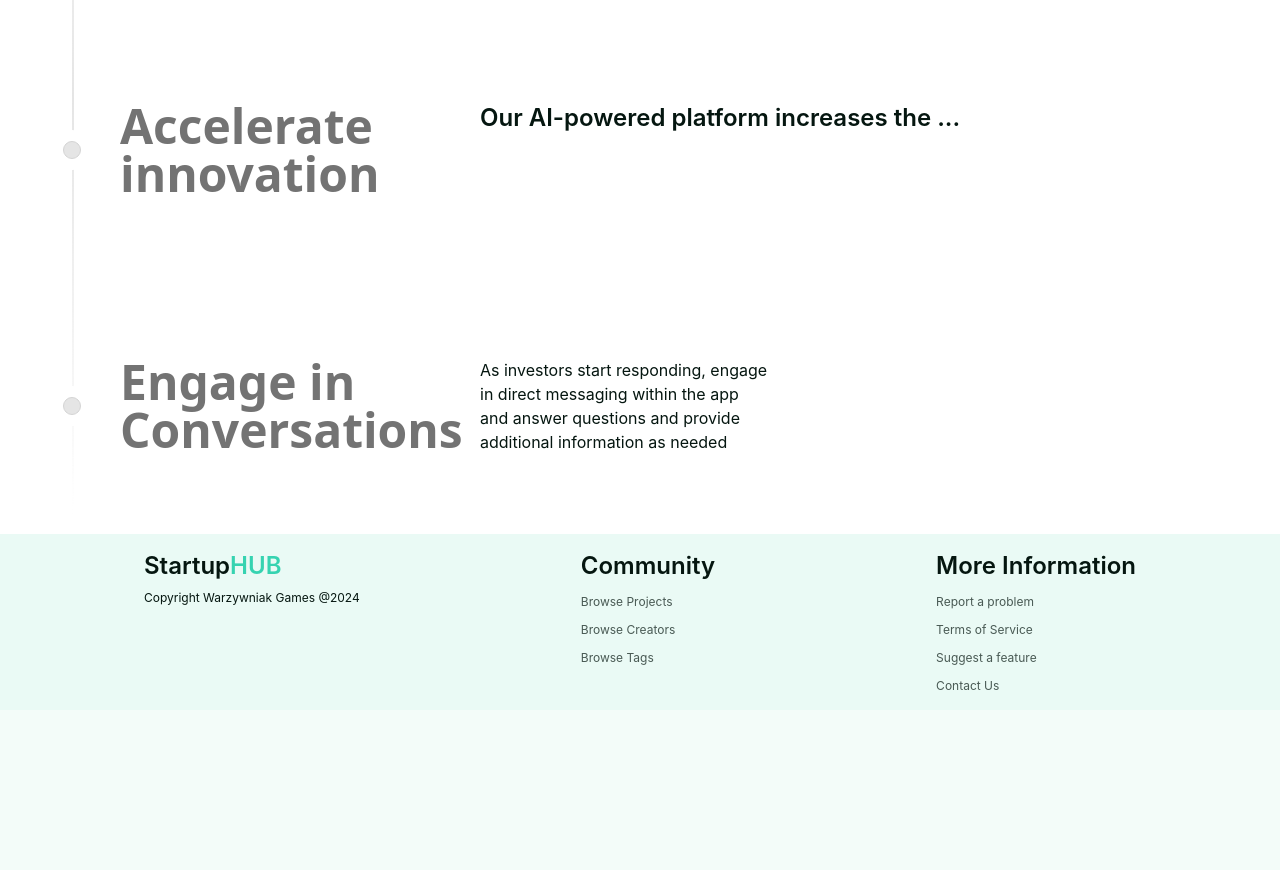
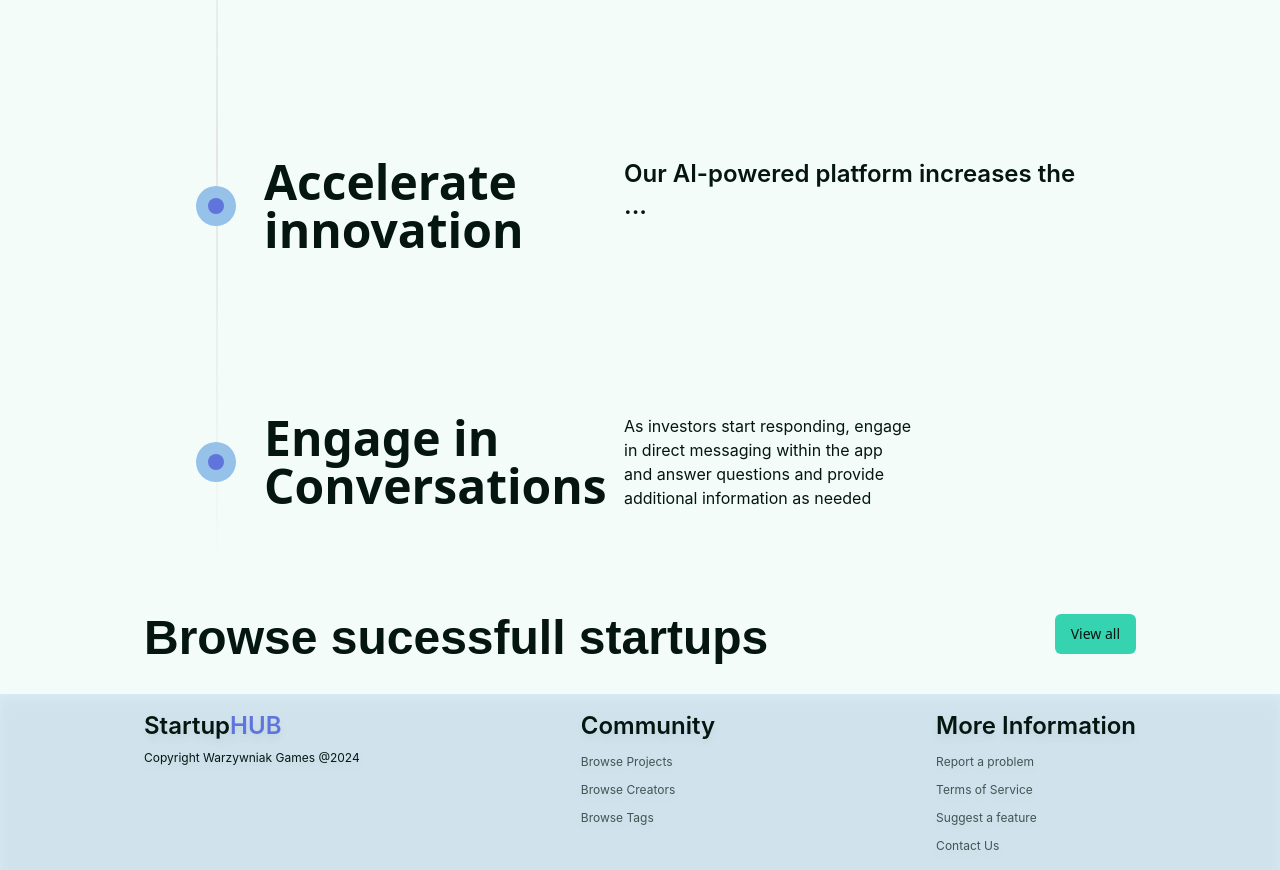
Before and after one commit to Warzywniak-Industries/NextJSApp, a Next.js app: page / in a window 1280 px wide. Shown: the part 960-1830 px from the top of the page. Before the commit the page ends 1670 px from the top, so only its background shows below. Built offline with nearby package versions, Linux system fonts and the light colour scheme.

Commit message:
Chore: Small style fixes on landing page

```diff
--- a/app/layout.tsx
+++ b/app/layout.tsx
@@ -17,7 +17,7 @@ export default function RootLayout({
   return (
     <html lang="en">
       <body
-        className="flex flex-col w-full min-h-[100vh] antialiased"
+        className="flex flex-col w-full min-h-[100vh] antialiased gap-y-8"
       >
         <Navbar />
         {children}
--- a/app/page.tsx
+++ b/app/page.tsx
@@ -2,12 +2,14 @@
 
 import HeroBanner from "@/components/HeroBanner";
 import LadingPageTimeline from "@/components/Timeline";
+import PostCarousel from "@/components/PostCarousel";
 
 export default function Home() {
   return (
-    <div className="flex flex-col">
+    <div className="flex flex-col gap-y-6">
       <HeroBanner/>
       <LadingPageTimeline/>
+      <PostCarousel />
     </div>
   );
 }
--- /dev/null
+++ b/components/PostCarousel.tsx
@@ -0,0 +1,17 @@
+"use client";
+
+import { Button } from "@/components/ui/button";
+
+export default function PostCarousel() {
+    return (
+        <div className="flex flex-col px-8 md:px-[11.25%]">
+            <div className="flex flex-row justify-between">
+                <h2 className="boldheader3">Browse sucessfull startups</h2>
+                <Button className="text-text boldtext">View all</Button>
+            </div>
+            <div>
+
+            </div>
+        </div>
+    );
+};
--- a/components/Timeline.tsx
+++ b/components/Timeline.tsx
@@ -30,7 +30,7 @@ export default function LadingPageTimeline() {
             title: "Accelerate innovation",
             content: (
                 <div className="flex flex-col">
-                    <h3 className="text-text semiboldheader3">Our AI-powered platform increases the ...</h3>
+                    <h3 className="semiboldheader3">Our AI-powered platform increases the ...</h3>
                 </div>
             )
         },
@@ -38,14 +38,14 @@ export default function LadingPageTimeline() {
             title: "Engage in Conversations",
             content: (
                 <div className="flex flex-col max-w-72">
-                    <h3 className="text-text basetext">As investors start responding, engage in direct messaging within the app and answer questions and provide additional information as needed</h3>
+                    <h3 className="basetext">As investors start responding, engage in direct messaging within the app and answer questions and provide additional information as needed</h3>
                 </div>
             )
         }
     ]
 
     return (
-        <div className="flex flex-col w-full justify-center">
+        <div className="flex flex-col w-full justify-center px-8 md:px-[11.25%]">
             <Timeline data={TimeLineContent}/>
         </div>
     );
--- a/components/ui/Footer.tsx
+++ b/components/ui/Footer.tsx
@@ -4,9 +4,9 @@ import { FooterLinks } from "@/constants/Navigation";
 
 const Footer: React.FC = () => {
     return (
-        <footer className="flex flex-row justify-between w-full px-8 md:px-[11.25%] bg-foreground_secondary py-4 mt-auto">
+        <footer className="flex flex-row justify-between w-full px-8 md:px-[11.25%] bg-[#96c1e9]/30 shadow-text drop-shadow-lg py-4 mt-auto">
             <div className="flex flex-col gap-y-2">
-                <h2 className="semiboldheader3">Startup<span className="text-primary">HUB</span></h2>
+                <h2 className="semiboldheader3">Startup<span className="text-accent">HUB</span></h2>
                 <p className="footertext">Copyright Warzywniak Games @2024</p>
             </div>
             {FooterLinks.map((link, index) => (
--- a/components/ui/Navbar.tsx
+++ b/components/ui/Navbar.tsx
@@ -7,13 +7,13 @@ import { NavLinks } from "@/constants/Navigation";
 
 const Navbar: React.FC = () => {
     return (
-        <nav className="flex flex-row justify-between w-full px-8 md:px-[11.25%] py-4 bg-foreground_secondary">
-            <p className="semiboldheader2">Startup<span className="text-primary">HUB</span></p>
+        <nav className="flex flex-row justify-between w-full px-8 md:px-[11.25%] py-4 bg-[#96c1e9]/30 shadow-text drop-shadow-lg">
+            <p className="semiboldheader2">Startup<span className="text-accent">HUB</span></p>
             <div className="flex flex-row gap-x-10">
                 {NavLinks.map((link, index) => (
-                    <Link key={index} href={link.path} className="semiboldheader4 cursor-pointer opacity-70 hover:opacity-100">
-                        {link.label}
-                    </Link>
+                <Link key={index} href={link.path} className="semiboldheader4 cursor-pointer opacity-70 hover:opacity-100">
+                    {link.label}
+                </Link>
                 ))}
             </div>
         </nav>
--- a/components/ui/timeline.tsx
+++ b/components/ui/timeline.tsx
@@ -34,7 +34,7 @@ export const Timeline = ({ data }: { data: TimelineEntry[] }) => {
 
   return (
     <div
-      className="w-full bg-white dark:bg-neutral-950 font-sans md:px-10"
+      className="w-full dark:bg-neutral-950 font-sans md:px-10"
       ref={containerRef}
     >
       <div className="max-w-7xl mx-auto py-20 px-4 md:px-8 lg:px-10">
@@ -50,19 +50,19 @@ export const Timeline = ({ data }: { data: TimelineEntry[] }) => {
         {data.map((item, index) => (
           <div
             key={index}
-            className="flex justify-start pt-10 md:pt-40 md:gap-10"
+            className="flex justify-start pt-10 md:pt-40 gap-y-8 md:gap-10"
           >
-            <div className="sticky flex flex-col md:flex-row z-40 items-center top-40 self-start max-w-xs lg:max-w-sm md:w-full">
-              <div className="h-10 absolute left-3 md:left-3 w-10 rounded-full bg-white dark:bg-black flex items-center justify-center">
-                <div className="h-4 w-4 rounded-full bg-neutral-200 dark:bg-neutral-800 border border-neutral-300 dark:border-neutral-700 p-2" />
+            <div className="hidden sticky md:flex flex-col md:flex-row z-40 items-center top-40 self-start max-w-xs lg:max-w-sm md:w-full">
+              <div className="h-10 absolute left-3 md:left-3 w-10 rounded-full bg-secondary dark:bg-black flex items-center justify-center">
+                <div className="h-4 w-4 rounded-full bg-accent p-2" />
               </div>
-              <h3 className="hidden md:block text-xl md:pl-20 md:text-5xl font-bold text-neutral-500 dark:text-neutral-500 ">
+              <h3 className="hidden md:block text-xl md:pl-20 md:text-5xl font-bold text-text">
                 {item.title}
               </h3>
             </div>
 
             <div className="relative pl-20 pr-4 md:pl-4 w-full">
-              <h3 className="md:hidden block text-2xl mb-4 text-left font-bold text-neutral-500 dark:text-neutral-500">
+              <h3 className="md:hidden block text-2xl mb-4 text-left font-bold text-text">
                 {item.title}
               </h3>
               {item.content}{" "}
@@ -73,7 +73,7 @@ export const Timeline = ({ data }: { data: TimelineEntry[] }) => {
           style={{
             height: height + "px",
           }}
-          className="absolute md:left-8 left-8 top-0 overflow-hidden w-[2px] bg-[linear-gradient(to_bottom,var(--tw-gradient-stops))] from-transparent from-[0%] via-neutral-200 dark:via-neutral-700 to-transparent to-[99%]  [mask-image:linear-gradient(to_bottom,transparent_0%,black_10%,black_90%,transparent_100%)] "
+          className="hidden md:flex md:absolute md:left-8 left-8 top-0 overflow-hidden w-[2px] bg-[linear-gradient(to_bottom,var(--tw-gradient-stops))] from-transparent from-[0%] via-neutral-200 dark:via-neutral-700 to-transparent to-[99%]  [mask-image:linear-gradient(to_bottom,transparent_0%,black_10%,black_90%,transparent_100%)] "
         >
           <motion.div
             style={{
```
